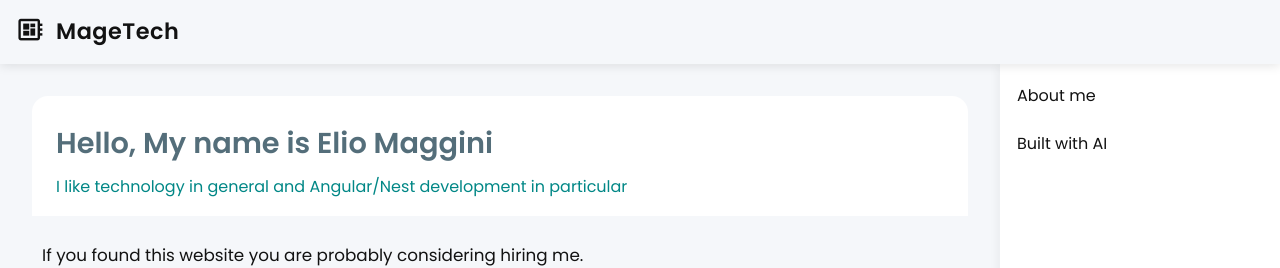
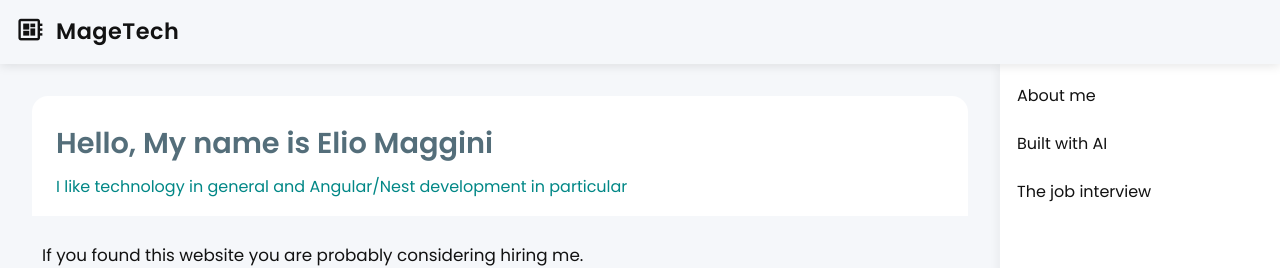
Before and after one commit to emaggini-1/magetech-ai-vibe, an Angular app: page / in a window 1280 px wide. Shown: the top 268 px of the page. Built offline with nearby package versions, Linux system fonts and the light colour scheme.

Commit message:
update post

```diff
--- a/src/app/app.component.ts
+++ b/src/app/app.component.ts
@@ -8,21 +8,11 @@ import { MatIconModule } from '@angular/material/icon';
 import { MatSidenavModule } from '@angular/material/sidenav';
 import { MatSidenav } from '@angular/material/sidenav';
 import { MatDialog, MatDialogModule } from '@angular/material/dialog';
-import { BreakpointObserver, Breakpoints } from '@angular/cdk/layout';
+import { BreakpointObserver } from '@angular/cdk/layout';
 import { AsyncPipe } from '@angular/common';
 import { HttpClient, HttpClientModule } from '@angular/common/http';
 import { Observable, map, shareReplay, take } from 'rxjs';
 import { ContactDialogComponent } from './contact-dialog/contact-dialog.component';
-
-// Define the interface for the window object with our custom property
-declare global {
-  interface Window {
-    angularComponentReference: {
-      component: AppComponent;
-      zone: NgZone;
-    };
-  }
-}
 
 interface BlogPost {
   title: string;
@@ -66,12 +56,6 @@ export class AppComponent implements OnInit {
     );
 
   ngOnInit() {
-    // Expose the component instance and NgZone to the window object
-    window.angularComponentReference = {
-      component: this,
-      zone: this.zone
-    };
-
     this.loadBlogPosts();
   }
 
--- a/src/app/contact-dialog/contact-dialog.component.ts
+++ b/src/app/contact-dialog/contact-dialog.component.ts
@@ -20,7 +20,7 @@ import { MatIconModule } from '@angular/material/icon';
       </div>
       <div class="contact-item">
         <mat-icon>email</mat-icon>
-        <a [href]="'mailto:'+emailLink">{{emailLink}}</a>
+        <a [href]="'mailto:'+emailLink" target="_blank">{{emailLink}}</a>
       </div>
       <div class="contact-item">
         <mat-icon>link</mat-icon>
--- a/src/assets/blog-posts.json
+++ b/src/assets/blog-posts.json
@@ -6,5 +6,10 @@
   {
     "title": "Built with AI",
     "body": "<article>\n  <p>Am I a good developer because I am lazy? Maybe. I’ve stayed gainfully employed through a couple of recessions so that says something I guess.</p>\n\n  <p>But I admit I have been feeling the heat from the AI revolution. So this website is an experiment in being as <q>vibe codey</q> as possible. I’ve been using Junie from IntelliJ and chatGPT (<q>Cat, I farted</q> for you French speakers).</p>\n\n  <p>I’ve <a href=\"https://github.com/emaggini-1/magetech-ai-vibe\" target=\"_blank\">posted the code at a Git repo</a>.</p>\n</article>"
+  },
+  {
+    "title": "The job interview",
+    "body": "<article>\n  <p>I've done a low-tech screen recording of a personal code review of the current state of the project.</p>\n\n  <p>This will give you an idea of my thought process and how I conduct myself in an interview.</p>\n\n  <p>If you are looking for someone who can calculate a Fibonacci sequence using recursive calls during a job interview without the use of StackOverflow/Google/AI, I'm not your developer.</p>\n\n  <p>If you are looking for an experienced, thoughtful developer who is capable of getting stuff done in short order, please say hello. :)</p>\n</article>"
   }
+
 ]
```
